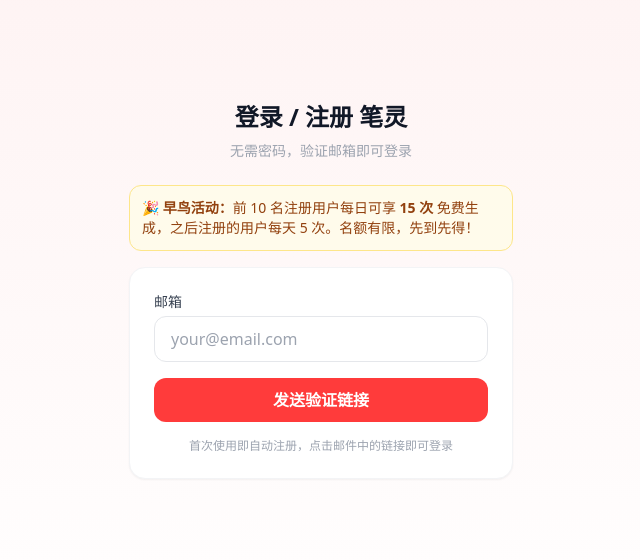
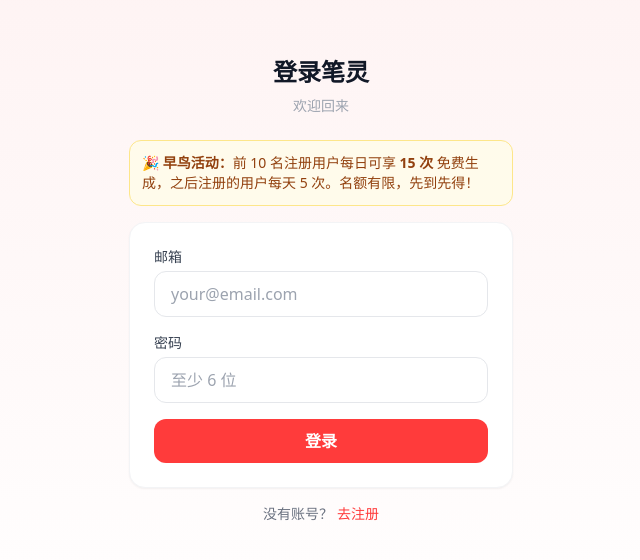
Before and after one commit to Ayzzz123/Biling, a Next.js app: page /login in a window 1280 px wide. Shown: the part 110-670 px from the top of the page, without its empty margins (319-959 px from the left). Built offline with nearby package versions, Linux system fonts and the light colour scheme; no server answers.

Commit message:
fix: 改回邮箱+密码登录，避免邮件限频

```diff
--- a/app/login/page.tsx
+++ b/app/login/page.tsx
@@ -1,30 +1,38 @@
 "use client"
 
 import { useState } from "react"
+import { useRouter } from "next/navigation"
 import { supabase } from "@/lib/supabase"
 
 export default function LoginPage() {
+  const router = useRouter()
   const [email, setEmail] = useState("")
+  const [password, setPassword] = useState("")
+  const [isRegister, setIsRegister] = useState(false)
   const [loading, setLoading] = useState(false)
-  const [sent, setSent] = useState(false)
   const [error, setError] = useState("")
 
-  const handleSendLink = async (e: React.FormEvent) => {
+  const handleSubmit = async (e: React.FormEvent) => {
     e.preventDefault()
     setError("")
     setLoading(true)
 
     try {
-      const { error } = await supabase.auth.signInWithOtp({
-        email,
-        options: {
-          emailRedirectTo: `${window.location.origin}/auth/callback`,
-        },
-      })
+      if (isRegister) {
+        const { error } = await supabase.auth.signUp({ email, password })
         if (error) throw error
-      setSent(true)
+        setError("")
+        // 注册成功后直接登录
+        const { error: loginErr } = await supabase.auth.signInWithPassword({ email, password })
+        if (loginErr) throw loginErr
+        router.push("/")
+      } else {
+        const { error } = await supabase.auth.signInWithPassword({ email, password })
+        if (error) throw error
+        router.push("/")
+      }
     } catch (err) {
-      setError(err instanceof Error ? err.message : "发送失败")
+      setError(err instanceof Error ? err.message : "操作失败")
     } finally {
       setLoading(false)
     }
@@ -33,24 +41,18 @@
   return (
     <div className="min-h-screen flex items-center justify-center bg-gradient-to-b from-red-50 to-white px-4">
       <div className="w-full max-w-sm">
-        <h1 className="text-2xl font-bold text-center mb-2">登录 / 注册 笔灵</h1>
+        <h1 className="text-2xl font-bold text-center mb-2">
+          {isRegister ? "注册笔灵" : "登录笔灵"}
+        </h1>
         <p className="text-center text-sm text-gray-400 mb-6">
-          无需密码，验证邮箱即可登录
+          {isRegister ? "注册后每天 5 次免费生成" : "欢迎回来"}
         </p>
 
         <div className="bg-amber-50 border border-amber-200 rounded-xl p-3 mb-4 text-sm text-amber-800">
           🎉 <strong>早鸟活动：</strong>前 10 名注册用户每日可享 <strong>15 次</strong> 免费生成，之后注册的用户每天 5 次。名额有限，先到先得！
         </div>
 
-        {sent ? (
-          <div className="bg-green-50 border border-green-200 rounded-xl p-6 text-center">
-            <p className="text-green-700 font-medium mb-2">📧 验证链接已发送</p>
-            <p className="text-sm text-green-600">
-              请查看 <strong>{email}</strong> 的收件箱，点击邮件中的链接即可登录。
-            </p>
-          </div>
-        ) : (
-          <form onSubmit={handleSendLink} className="bg-white rounded-2xl p-6 shadow-sm border border-gray-100 space-y-4">
+        <form onSubmit={handleSubmit} className="bg-white rounded-2xl p-6 shadow-sm border border-gray-100 space-y-4">
           <div>
             <label className="block text-sm font-medium text-gray-700 mb-1">邮箱</label>
             <input
@@ -59,6 +61,19 @@
               onChange={(e) => setEmail(e.target.value)}
               required
               placeholder="your@email.com"
+              className="w-full px-4 py-2.5 rounded-xl border border-gray-200 focus:outline-none focus:ring-2 focus:ring-primary-300 focus:border-transparent"
+            />
+          </div>
+
+          <div>
+            <label className="block text-sm font-medium text-gray-700 mb-1">密码</label>
+            <input
+              type="password"
+              value={password}
+              onChange={(e) => setPassword(e.target.value)}
+              required
+              minLength={6}
+              placeholder="至少 6 位"
               className="w-full px-4 py-2.5 rounded-xl border border-gray-200 focus:outline-none focus:ring-2 focus:ring-primary-300 focus:border-transparent"
             />
           </div>
@@ -74,14 +89,22 @@
             disabled={loading}
             className="w-full py-2.5 rounded-xl bg-primary-500 text-white font-semibold hover:bg-primary-600 disabled:opacity-50 transition-colors"
           >
-              {loading ? "发送中..." : "发送验证链接"}
+            {loading ? "处理中..." : isRegister ? "注册" : "登录"}
           </button>
+        </form>
 
-            <p className="text-xs text-gray-400 text-center">
-              首次使用即自动注册，点击邮件中的链接即可登录
+        <p className="text-center text-sm text-gray-500 mt-4">
+          {isRegister ? "已有账号？" : "没有账号？"}
+          <button
+            onClick={() => {
+              setIsRegister(!isRegister)
+              setError("")
+            }}
+            className="text-primary-500 hover:underline ml-1"
+          >
+            {isRegister ? "去登录" : "去注册"}
+          </button>
         </p>
-          </form>
-        )}
       </div>
     </div>
   )
```
Lines whose indentation alone changed are shown as unchanged.
